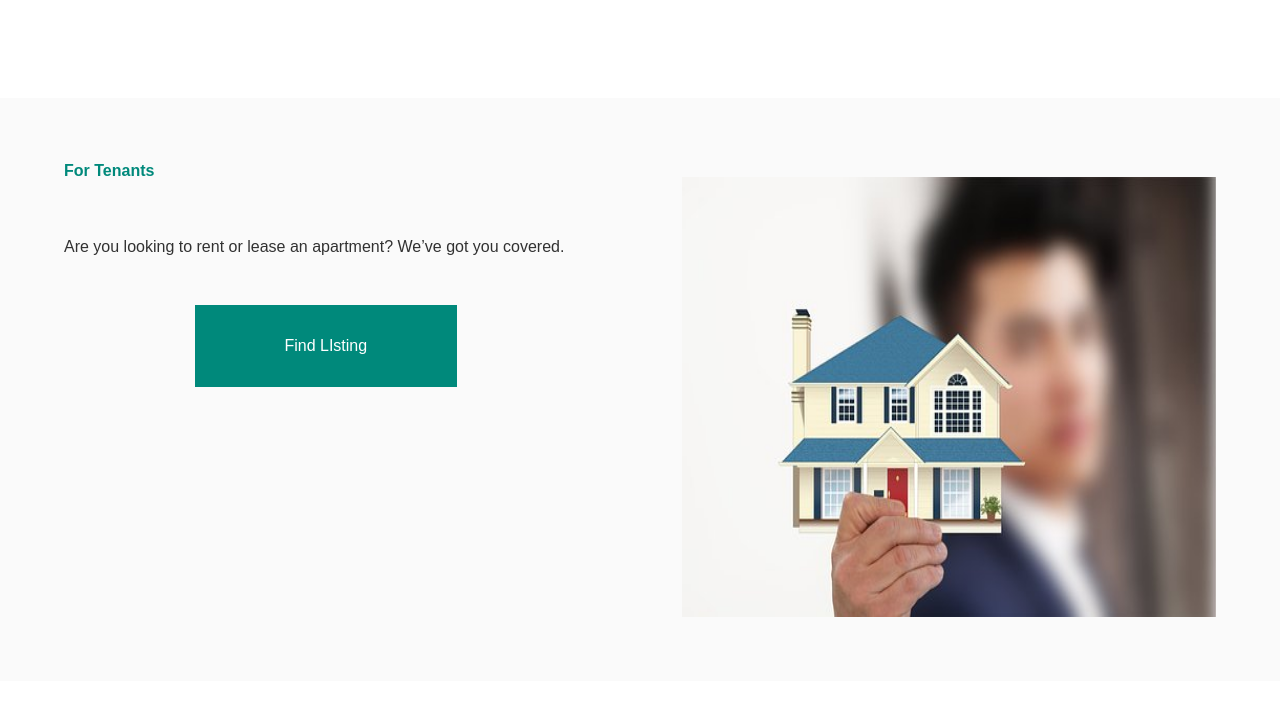
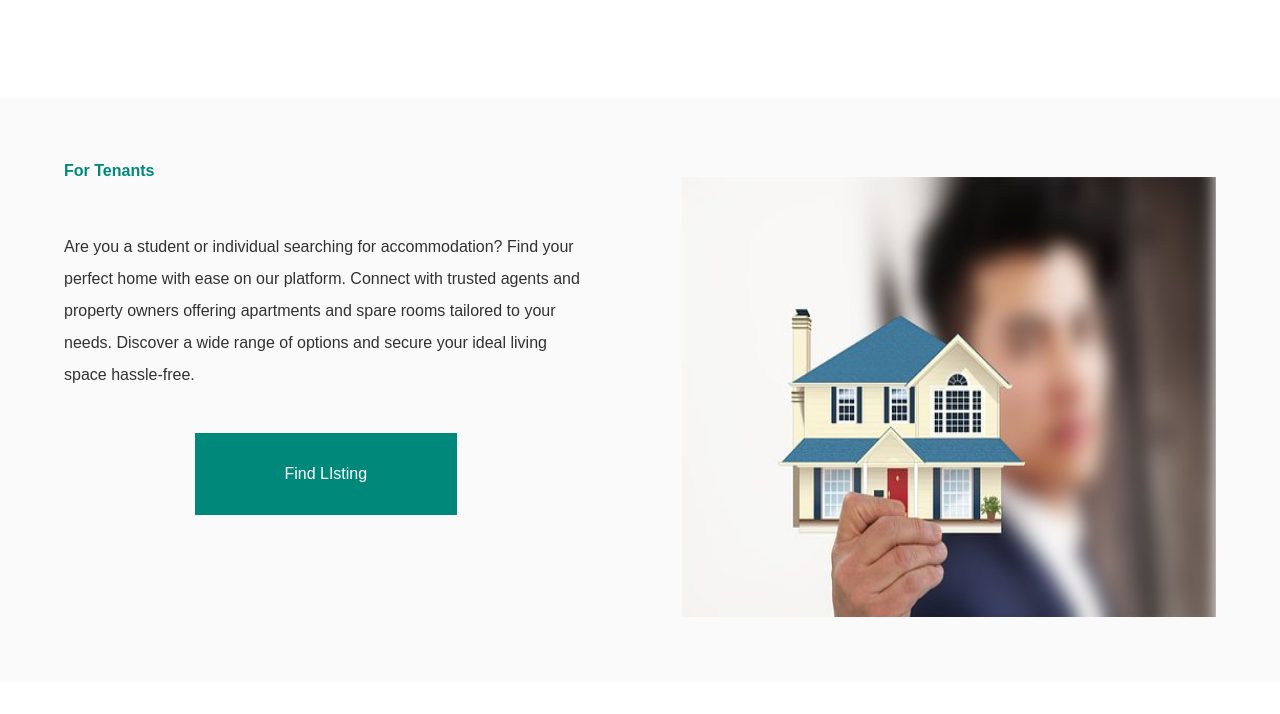
Before and after one commit to Hazaloolu/Safehaven, a Django app: page / in a window 1280 px wide. Shown: the part 1542-2256 px from the top of the page. Run offline with Django 4.2, Linux system fonts and the light colour scheme; data comes from the database, SQL or seed files in the repository; some web fonts are replaced.

Commit message:
Update index.html

```diff
--- a/templates/main/index.html
+++ b/templates/main/index.html
@@ -110,7 +110,7 @@
             <p class='green bold-text '>For Tenants</p>
             <div class="flex">
                 <div class='text'>
-                    <p>Are you looking to rent or lease an apartment? We’ve got you covered.</p>
+                    <p>Are you a student or individual searching for accommodation? Find your perfect home with ease on our platform. Connect with trusted agents and property owners offering apartments and spare rooms tailored to your needs. Discover a wide range of options and secure your ideal living space hassle-free.</p>
                 <a href="" class='colored'>Find LIsting</a>
                 </div>
                 <div class="image-wrapper">
```
